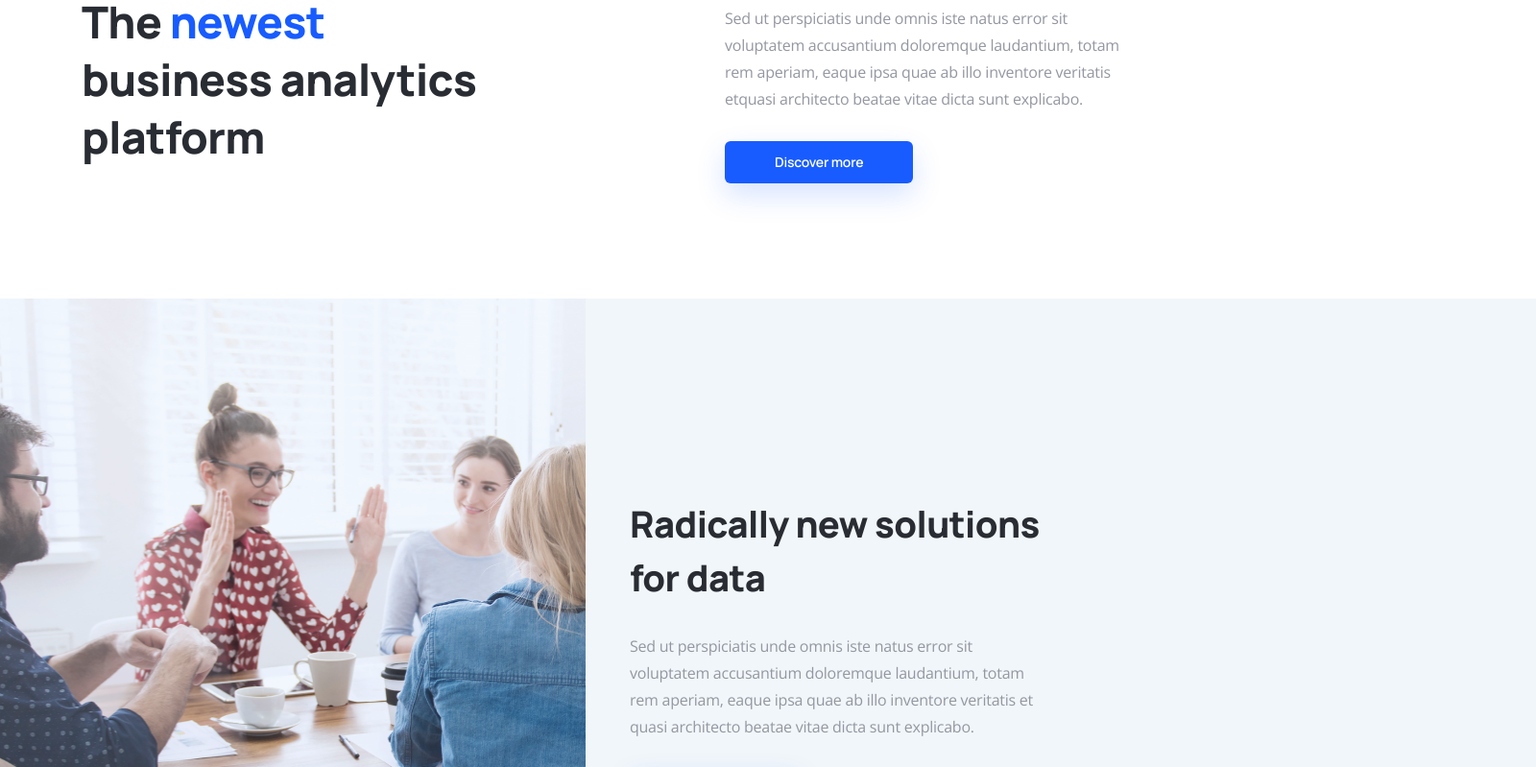
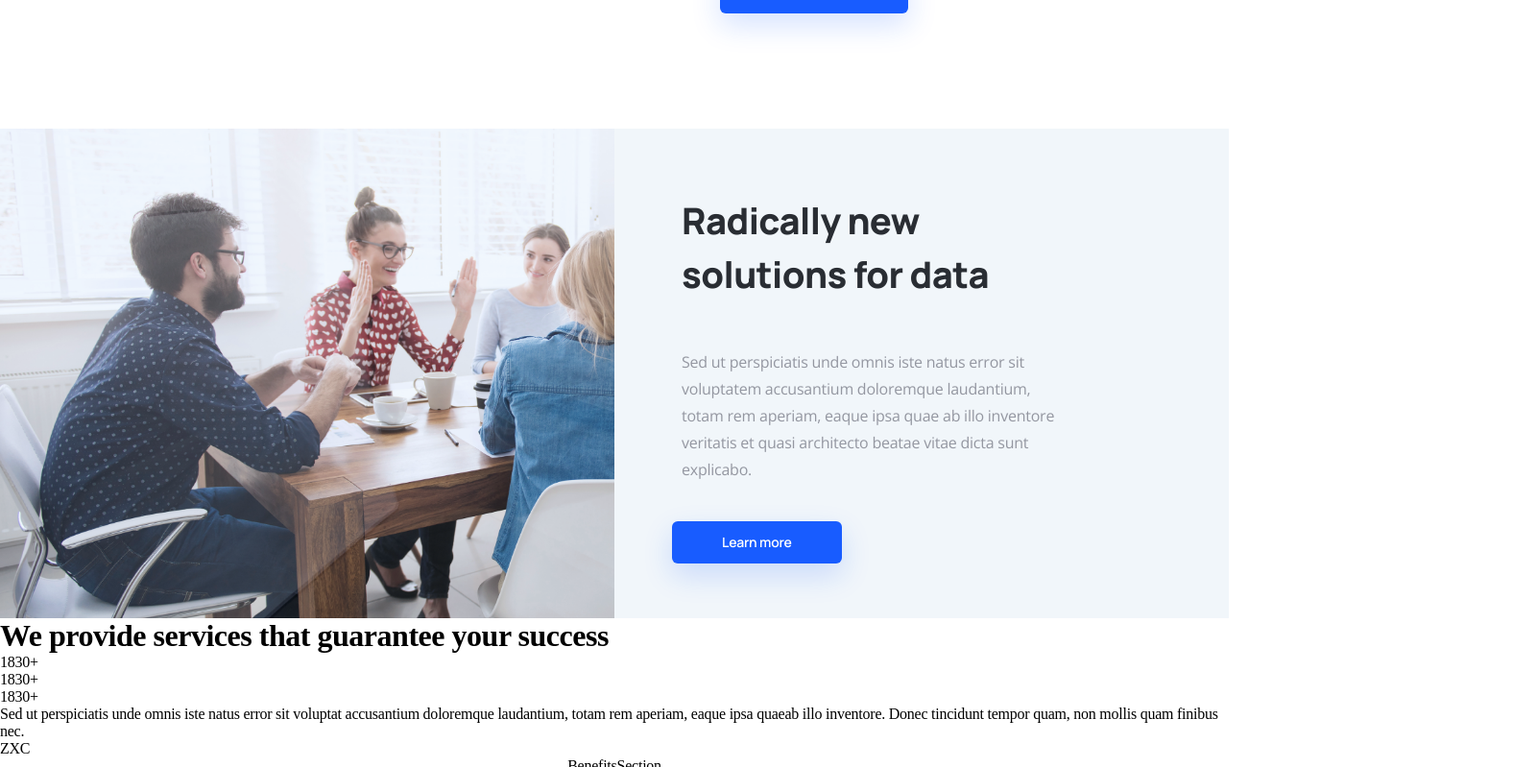
Before and after one commit to BirmiiiYO/LXST-RXDE, a React app: page / in a window 1280 px wide. Shown: the part 1161-1960 px from the top of the page at 96% size, 1600 px wide, since content can reach past the window. Built offline with nearby package versions, Linux system fonts and the light colour scheme.

Commit message:
fix adaptive to 1024px & start 3rd block 1st page

```diff
--- a/src/components/Header/styles.ts
+++ b/src/components/Header/styles.ts
@@ -4,12 +4,13 @@ import { CENTER, SPACE_BETWEEN, theme } from 'styles/themes'
 
 export const Container = styled.div`
   ${CENTER}
-  background:${theme.colors.secondary}
+  width:100%;
+  background: ${theme.colors.secondary};
 `
 
 export const Row = styled.div`
   height: 146px;
-  width: 1110px;
+  max-width: 1110px;
   ${SPACE_BETWEEN}
 `
 
--- a/src/components/Navigation/styles.ts
+++ b/src/components/Navigation/styles.ts
@@ -9,6 +9,7 @@ import { IStyleLinkProps } from './types'
 
 export const Nav = styled.ul`
   width: 511px;
+  margin: 0 146px;
   ${SPACE_BETWEEN};
   @media ${devices.laptop} {
     width: 400px;
--- a/src/components/forPages/Home/CompanyOverviewSection/index.tsx
+++ b/src/components/forPages/Home/CompanyOverviewSection/index.tsx
@@ -1,3 +1,22 @@
 import React from 'react'
 
-export const CompanyOverviewSection = () => <div>CompanyOverviewSection</div>
+import { Container, Data, Row, Sponsor, Text, Title } from './styles'
+
+export const CompanyOverviewSection = () => (
+  <Container>
+    <Title>We provide services that guarantee your success</Title>
+    <Data>
+      <p>1830+</p>
+      <p>1830+</p>
+      <p>1830+</p>
+    </Data>
+    <Text>
+      Sed ut perspiciatis unde omnis iste natus error sit voluptat accusantium
+      doloremque laudantium, totam rem aperiam, eaque ipsa quaeab illo
+      inventore. Donec tincidunt tempor quam, non mollis quam finibus nec.
+    </Text>
+    <Row>
+      <Sponsor>ZXC</Sponsor>
+    </Row>
+  </Container>
+)
--- /dev/null
+++ b/src/components/forPages/Home/CompanyOverviewSection/styles.ts
@@ -0,0 +1,16 @@
+import styled from 'styled-components'
+
+import { devices } from 'styles/breakpoints'
+import { CENTER, COLUMN, SPACE_BETWEEN, theme } from 'styles/themes'
+
+export const Container = styled.div``
+
+export const Title = styled.h1``
+
+export const Data = styled.div``
+
+export const Text = styled.div``
+
+export const Row = styled.div``
+
+export const Sponsor = styled.div``
--- a/src/components/forPages/Home/FeaturesSection/index.tsx
+++ b/src/components/forPages/Home/FeaturesSection/index.tsx
@@ -12,11 +12,11 @@ import {
   TextAndButton,
   TextContainer,
   Title,
-  Wrapper,
 } from './styles'
 
 export const FeaturesSection = () => (
-  <Wrapper>
+  <>
+    {' '}
     <TextContainer>
       <Title>
         The <span>newest</span> business analytics platform
@@ -47,5 +47,5 @@ export const FeaturesSection = () => (
         <Button type="small">Learn more</Button>
       </Description>
     </SolutionContainer>
-  </Wrapper>
+  </>
 )
--- a/src/components/forPages/Home/FeaturesSection/styles.ts
+++ b/src/components/forPages/Home/FeaturesSection/styles.ts
@@ -1,24 +1,27 @@
 import styled from 'styled-components'
 
+import { devices } from 'styles/breakpoints'
 import { CENTER, COLUMN, SPACE_BETWEEN, theme } from 'styles/themes'
 
-export const Wrapper = styled.div`
-  width: 1920px;
-  ${CENTER}
-  flex-direction: column;
-`
 export const TextContainer = styled.div`
-  width: 1110px;
+  max-width: 1110px;
   margin: 120px 0;
   ${SPACE_BETWEEN}
 `
 
 export const Title = styled.h1`
-  width: 450px;
+  max-width: 450px;
   color: ${theme.colors.black};
   ${theme.typography.EB_HEADLINE_1}
   span {
     color: ${theme.colors.primary};
+  }
+  margin-right: 210px;
+  @media ${devices.laptop} {
+    margin-right: 100px;
+  }
+  @media ${devices.tablet} {
+    margin-right: 0;
   }
 `
 
@@ -28,33 +31,33 @@ export const TextAndButton = styled.div`
 
 export const Text = styled.p`
   max-width: 440px;
+  padding: 10px;
   color: ${theme.colors.grey};
   ${theme.typography.R_PARAGRAPH_2}
   margin: 30px 0;
 `
 
 export const SolutionContainer = styled.div`
-  width: inherit;
-  height: 740px;
+  width: 100%;
   display: flex;
-  flex-direction: row;
-  justify-content: stretch;
+  justify-content: flex-start;
   align-items: center;
-  gap: 46px;
   background-color: ${theme.colors.background};
 `
 
 export const Image = styled.img`
-  width: 930px;
-  object-fit: contain;
+  width: 50%;
+  margin-right: 50px;
 `
 
 export const Description = styled.div`
-  width: 540px;
+  max-width: 450px;
+  padding: 10px;
 `
 
 export const DescriptionTitle = styled.h2`
-  width: 450px;
+  max-width: 450px;
+  padding: 10px;
   color: ${theme.colors.black};
   ${theme.typography.EB_HEADLINE_2}
 `
--- a/src/components/forPages/Home/HeroSection/styles.ts
+++ b/src/components/forPages/Home/HeroSection/styles.ts
@@ -13,7 +13,7 @@ export const Title = styled.h1`
   ${theme.typography.EB_HEADLINE_1}
   max-width: 540px;
   padding: 70px 0 90px 0;
-  margin-right: 220px;
+  margin-right: 210px;
   & span {
     color: ${theme.colors.primary};
   }
@@ -28,6 +28,7 @@ export const Text = styled.span`
   ${theme.typography.R_PARAGRAPH_2}
   color:${theme.colors.grey};
   max-width: 350px;
+  padding: 10px;
 `
 
 export const ButtonContainer = styled.div`
@@ -37,5 +38,5 @@ export const ButtonContainer = styled.div`
 `
 
 export const HeroImage = styled.img`
-  max-width: 1920px;
+  width: 100%;
 `
```
